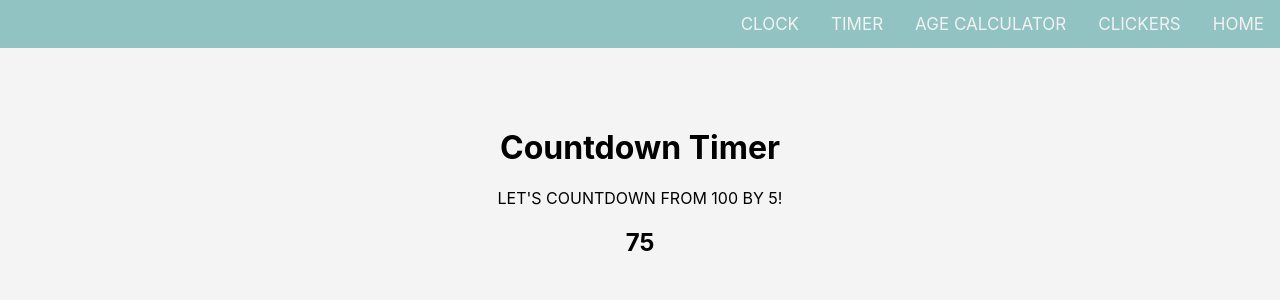
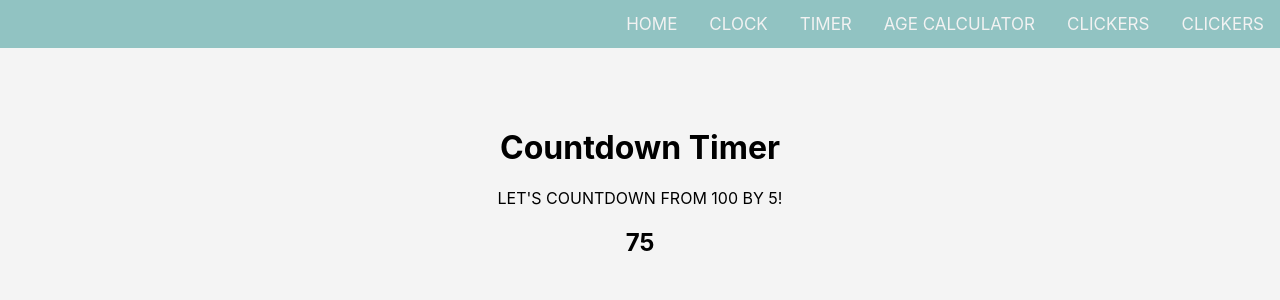
Before and after one commit to IfeAkiWad/learning_hooks, a React (Create React App) app: page /timer in a window 1280 px wide. Shown: the top 300 px of the page. Built offline with nearby package versions, Linux system fonts and the light colour scheme.

Commit message:
learning how to build custom hooks

```diff
--- a/src/App.js
+++ b/src/App.js
@@ -11,11 +11,6 @@ class App extends Component {
     render() {
         return (
             <div className='App'>
-                {/* <UseStateHook />
-                <br />
-                <AgeCalculator />
-                <Timer />
-                <Clock /> */}
                 <Router>
                 <NavBar />
                     <Routes>
--- a/src/NavBar.js
+++ b/src/NavBar.js
@@ -5,11 +5,12 @@ const NavBar = () => {
     return (
         <nav id="nav">
         <div>
-                <Link id="link" to="/">HOME</Link>
+                <Link id="link" to="/clickers"> CLICKERS</Link>
                 <Link id="link" to="/clickers"> CLICKERS</Link>
                 <Link id="link" to="/age-calculator"> AGE CALCULATOR</Link>
                 <Link id="link" to='/timer'> TIMER</Link>
                 <Link id="link" to='/clock'> CLOCK</Link>
+                <Link id="link" to="/">HOME</Link>
         </div>
     </nav>
     )
--- /dev/null
+++ b/src/custom hooks/useTimer.js
@@ -0,0 +1,6 @@
+import React, { useState, useEffect } from "react"
+
+const Timer = () => {
+    const
+}
+export default Timer
```
